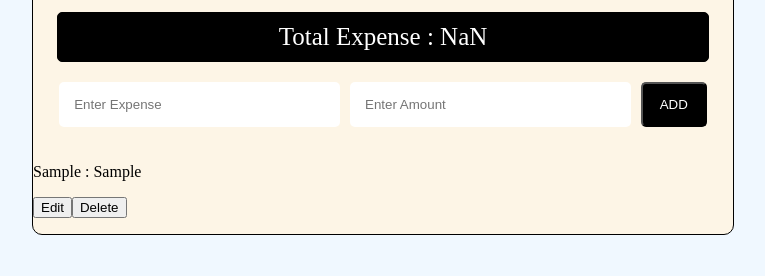
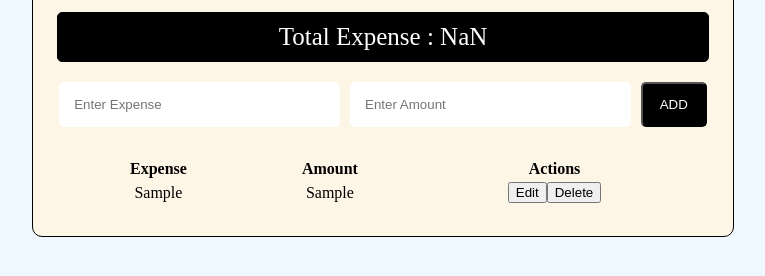
Before and after one commit to rawatvipin756/Expense-Tracker, a plain HTML site: page index.html in a window 1280 px wide. Both pictures are taken after typing "Sample", "Sample" into the empty fields and a click on the button "ADD". Shown: the part 110-386 px from the top of the page, without its empty margins (257-1022 px from the left). Drawn offline with Linux system fonts and the light colour scheme.

Commit message:
add table for better understanding

```diff
--- a/index.html
+++ b/index.html
@@ -19,7 +19,16 @@
                     <input type="amount" id="inputAmt" placeholder="Enter Amount">
                     <button id="addBtn" type="button">ADD</button>
                 </container>
-                <p id="allTasks"></p>
+                <table >
+                    <thead>
+                        <tr>
+                            <th>Expense</th>
+                            <th>Amount</th>
+                            <th>Actions</th>
+                        </tr>
+                    </thead>
+                    <tbody id="allTasks"></tbody>
+                </table>
             </form>
         </main>
     </section>
--- a/script.js
+++ b/script.js
@@ -19,25 +19,36 @@ for(let i=0;i<Expense.length;i++){
 function createExpense(Expens){
     let name=Expens.text;
     let amt=Expens.number;
-    let tasks=document.createElement("p");
+
+    let row=document.createElement("tr");
+
+    let expenseCell=document.createElement("td");
+    let amtCell=document.createElement("td");
+    let btnCell=document.createElement("td");
+
     let editBtn=document.createElement("button");
     let deleteBtn=document.createElement("button");
-    let box=document.createElement("div");
+
+    expenseCell.innerText = name;
+    amtCell.innerText = amt;
 
     editBtn.innerText="Edit";
     deleteBtn.innerText="Delete";
+
+    btnCell.appendChild(editBtn);
+    btnCell.appendChild(deleteBtn);
 
     editBtn.type = "button";
     deleteBtn.type = "button";
 
     amount+=Number(amt);
     totalExpense.textContent="Total Expense : " + amount;
-    tasks.innerText=name + " :  "+ amt;
 
-    box.appendChild(tasks)
-    box.appendChild(editBtn);
-    box.appendChild(deleteBtn);
-    allTasks.appendChild(box);
+    row.appendChild(expenseCell);
+    row.appendChild(amtCell);
+    row.appendChild(btnCell);
+
+    allTasks.appendChild(row);
 
     editBtn.addEventListener("click",()=> {
         let newName=prompt("Enter New Input");
@@ -54,12 +65,13 @@ function createExpense(Expens){
         Expens.number = newAmt;
 
         totalExpense.textContent="Total Expense : " + amount;
-        tasks.innerText=newName + newAmt;
+        expenseCell.innerText = newName;
+        amtCell.innerText = newAmt;
         localStorage.setItem("Expense",JSON.stringify(Expense));
     });
 
     deleteBtn.addEventListener("click",()=> {
-        box.remove();
+        row.remove();
 
         amount-=Number(amt);
         totalExpense.textContent="Total Expense : " + amount;
@@ -75,6 +87,10 @@ addBtn.addEventListener("click",()=> {
         alert("Enter valid value");
         return;
     }
+    if(inputAmt.value.trim() === ""){
+    alert("Enter amount");
+    return;
+}
     let newExpense={
         text:inputText.value.trim(),
         number:inputAmt.value
--- a/style.css
+++ b/style.css
@@ -43,20 +43,15 @@ h1{
     background-color:black;
     color:white;
 }
-/* div{
-    display:flex;
-    justify-content:center;
+table{
+    width:92%;
+    margin:auto;
+    border-radius:5px;
+    padding:10px;
+    margin-bottom:20px;
 }
-div p{
-    display:flex;
-    justify-content:space-between;
+tr{
 }
-div button{
-    display:flex;
-    justify-content:flex-end;
-} */
- #allTasks p {
-    display: flex;
-    justify-content: space-between;
-    width: 100%;
+table td{
+    text-align:center;
 }
```
